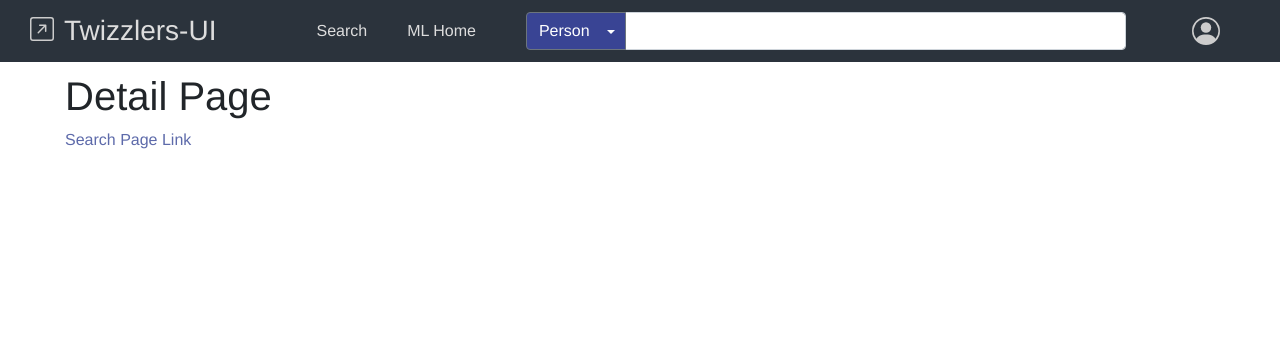
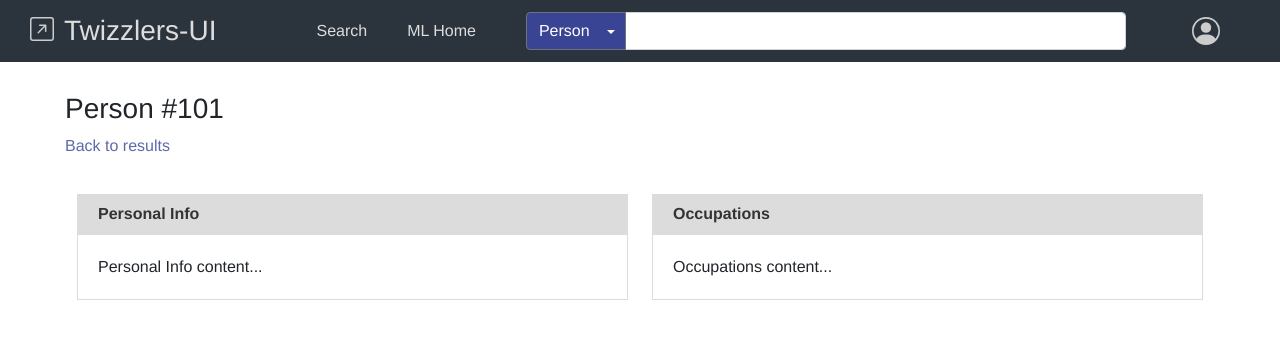
Before and after one commit to wooldridge/twizzlers-ui, a React (Create React App) app: page /detail/101 in a window 1280 px wide. Shown: the top 338 px of the page. Built offline with nearby package versions, Linux system fonts and the light colour scheme; the HTML template or start-up script is replaced by a standard one.

Commit message:
Pull dynamic data in Detail component
Pass Person ID to Detail from Snippet link

```diff
--- a/src/App.tsx
+++ b/src/App.tsx
@@ -37,7 +37,7 @@ const App: React.FC<Props> = (props) => {
               <Route path="/search">
                 <Results />
               </Route>
-              <Route path="/detail">
+              <Route path="/detail/:id">
                 <Detail />
               </Route>
               <Route path="/">
--- a/src/components/Snippet/Snippet.tsx
+++ b/src/components/Snippet/Snippet.tsx
@@ -1,6 +1,6 @@
-import React, {useContext} from "react";
+import React, { useContext } from "react";
 import SearchContext from "../../store/search-context";
-import {Link} from "react-router-dom";
+import { Link } from "react-router-dom";
 import styles from "./Snippet.module.scss";
 import _ from "lodash";
 
@@ -12,7 +12,13 @@ const SearchResults: React.FC<Props> = (props) => {
 
   const ctx = useContext(SearchContext);
 
-  const display = (key, res) => {
+  // TODO different than displayValue?
+  const getValue = (key, res) => {
+    let val = _.get(res, key);
+    return _.isNil(val) ? null : (Array.isArray(val) ? val[0] : val);
+  };
+
+  const displayValue = (key, res) => {
     let val = _.get(res, key);
     return _.isNil(val) ? null : (Array.isArray(val) ? val[0] : val);
   };
@@ -29,7 +35,7 @@ const SearchResults: React.FC<Props> = (props) => {
       let items = snippet.items.map((it, index) => {
         return (
           <div key={"item-" + index} className={styles.items}>
-            {display(it, res)}
+            {displayValue(it, res)}
           </div>
         );
       });
@@ -37,8 +43,8 @@ const SearchResults: React.FC<Props> = (props) => {
         <div key={"result-" + index} className={styles.result}>
           <div className={styles.thumbnail}>
             <img
-              src={display(snippet.thumbnail.src, res)}
-              alt={display(snippet.title, res)}
+              src={displayValue(snippet.thumbnail.src, res)}
+              alt={displayValue(snippet.title, res)}
             ></img>
           </div>
           <div className={styles.text}>
@@ -46,21 +52,21 @@ const SearchResults: React.FC<Props> = (props) => {
                 Created on: {displayDate(snippet.createdOn, res)}
             </div>
             <div className={styles.title}>
-              <Link to="/detail">{display(snippet.title, res)}</Link>
+              <Link to={"/detail/" + getValue(snippet.id, res)}>{displayValue(snippet.title, res)}</Link>
             </div>
             <div className={styles.subtitle}>
               <div className={styles.address}>
-                {display(snippet.address.street, res)},&nbsp;
-                {display(snippet.address.city, res)},&nbsp;
-                {display(snippet.address.state, res)}&nbsp;
-                {display(snippet.address.zip[0], res)}-
-                {display(snippet.address.zip[1], res)}
+                {displayValue(snippet.address.street, res)},&nbsp;
+                {displayValue(snippet.address.city, res)},&nbsp;
+                {displayValue(snippet.address.state, res)}&nbsp;
+                {displayValue(snippet.address.zip[0], res)}-
+                {displayValue(snippet.address.zip[1], res)}
               </div>
               <div className={styles.phone}>
-                {display(snippet.phone, res)}
+                {displayValue(snippet.phone, res)}
               </div>
               <div className={styles.email}>
-                {display(snippet.email, res)}
+                {displayValue(snippet.email, res)}
               </div>
               {items}
             </div>
--- a/src/config/results.js
+++ b/src/config/results.js
@@ -16,6 +16,7 @@ export const configResults = {
         ]
     },
     snippet: {
+        id: "entityInstance.customerId",
         thumbnail: {
             src: "entityInstance.image",
             width: 100,
--- a/src/views/Detail.module.scss
+++ b/src/views/Detail.module.scss
@@ -1,4 +1,5 @@
 .detail {
+    padding-top: 20px;
     a {
         text-decoration: none;
         color: #5d6aaa;
--- a/src/views/Detail.tsx
+++ b/src/views/Detail.tsx
@@ -1,17 +1,52 @@
 import React from "react";
-import {Link} from "react-router-dom";
+import { Link, useParams } from "react-router-dom";
+import Occupations from "../components/Occupations/Occupations";
+import PersonalData from "../components/PersonalData/PersonalData";
+import Section from "../components/Section/Section";
 import styles from "./Detail.module.scss";
 
 type Props = {};
 
 const Detail: React.FC<Props> = (props) => {
 
+  let { id } = useParams();
+
   return (
 
     <div className={styles.detail}>
 
-      <h1>Detail Page</h1>
-      <p><Link to="/search">Search Page Link</Link></p>
+      <h3>Person #{id}</h3>
+      <p><Link to="/search">Back to results</Link></p>
+
+      <div className="dashboard container-fluid">
+
+        <div className="row">
+
+          {/* Membership... */}
+
+        </div>
+
+        <div className="row">
+
+          <div className="col-lg">
+
+            <Section title="Personal Info">
+              <PersonalData />
+            </Section>
+
+          </div>
+
+          <div className="col-lg">
+
+            <Section title="Occupations">
+              <Occupations />
+            </Section>
+
+          </div>
+
+        </div>
+
+      </div>
 
     </div>
   );
```
